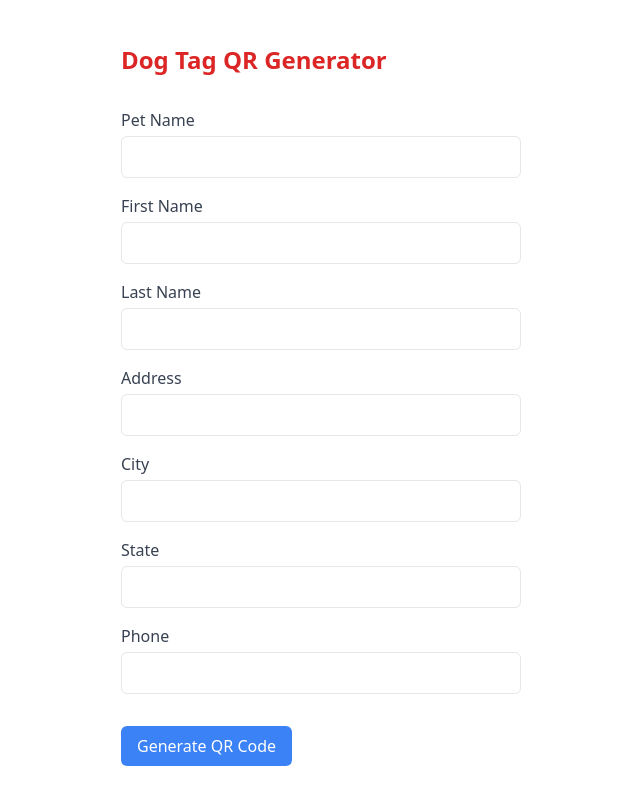
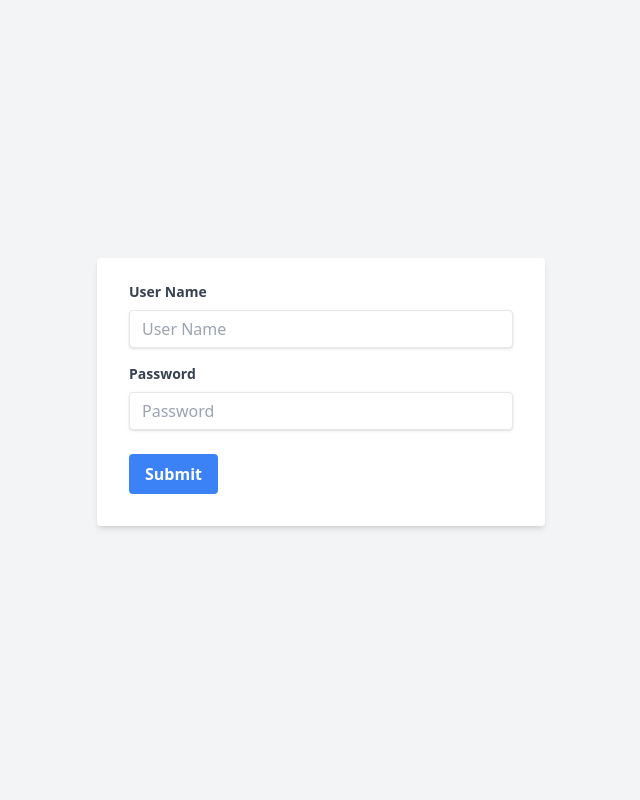
Before and after one commit to ericbowser/LaserTags, a React app: page / in a window 1280 px wide. Shown: the whole page, without its empty margins (319-959 px from the left). Built offline with nearby package versions, Linux system fonts and the light colour scheme.

Commit message:
getting there

```diff
--- a/package.json
+++ b/package.json
@@ -20,7 +20,8 @@
     "react-dom": "^18.3.1",
     "react-qr-code": "^2.0.15",
     "react-router": "^6.25.1",
-    "react-router-dom": "^6.25.1"
+    "react-router-dom": "^6.25.1",
+    "react-spinners": "^0.14.1"
   },
   "devDependencies": {
     "@babel/core": "^7.24.9",
--- a/src/App.js
+++ b/src/App.js
@@ -1,24 +1,26 @@
 import React, {useEffect, useState} from 'react';
 import QrcodeData from './components/Qrcode';
 import {isEmpty} from "lodash";
+import { useParams } from 'react-router-dom';
+import {saveTagInformation} from './api/tagApi';
 import './output.css';
 
 const App = () => {
     const [allFieldsSet, setAllFieldsSet] = useState(false);
+    const [saved, setSaved] = useState(false);
+    const {userid} = useParams();
     const [formData, setFormData] = useState({
-        username: 'ericbo',
-        password: 'Test123',
+        userid: userid || '',
+        petname: '',
         firstname: '',
         lastname: '',
-        petname: '',
         phone: '',
         address: '',
-        city: '',
-        state: ''
     });
+    console.log(formData);
 
     useEffect(() => {
-    }, [formData, allFieldsSet]);
+    }, [formData, allFieldsSet, saved]);
 
     const handleChange = (e) => {
         setFormData({
@@ -29,14 +31,18 @@ const App = () => {
 
     const handleSubmit = (e) => {
         e.preventDefault();
-        if (!isEmpty(formData.firstname)
-            && !isEmpty(formData.lastname)
+        if (!isEmpty(formData.userid)
+            && !isEmpty(formData.firstname)
             && !isEmpty(formData.petname)
-            && !isEmpty(formData.phone)
-            && !isEmpty(formData.city)
-            && !isEmpty(formData.state)
-            && !isEmpty(formData.address)) {
-            setAllFieldsSet(true);
+            && (!isEmpty(formData.phone) && !isEmpty(formData.address))
+        ) {
+            saveTagInformation(formData)
+                .then(res => {
+                    console.log(res);
+                    setSaved(true);
+                }).catch(err => console.error(err));
+        } else {
+            setAllFieldsSet(false);
         }
     };
 
@@ -45,17 +51,18 @@ const App = () => {
             <div className="p-6 max-w-md w-full bg-white rounded-md shadow-lime-500">
                 <h1 className="text-2xl text-red-600 font-bold mb-8">Dog Tag QR Generator</h1>
                 <form onSubmit={handleSubmit}>
-                    <div className="mb-4">
+                    <div>
                         <label className="block text-gray-700">Pet Name</label>
                         <input
                             type="text"
                             name="petname"
+                            required={true}
                             value={formData.petname}
                             onChange={handleChange}
                             className="mt-1 p-2 w-full border rounded-md"
                         />
                     </div>
-                    <div className="mb-4">
+                    <div>
                         <label className="block text-gray-700">First Name</label>
                         <input
                             required={true}
@@ -66,10 +73,9 @@ const App = () => {
                             className="mt-1 p-2 w-full border rounded-md"
                         />
                     </div>
-                    <div className="mb-4">
+                    <div>
                         <label className="block text-gray-700">Last Name</label>
                         <input
-                            required={true}
                             type="text"
                             name="lastname"
                             value={formData.lastname}
@@ -77,7 +83,7 @@ const App = () => {
                             className="mt-1 p-2 w-full border rounded-md"
                         />
                     </div>
-                    <div className="mb-4">
+                    <div>
                         <label className="block text-gray-700">Address</label>
                         <input
                             type="text"
@@ -87,31 +93,12 @@ const App = () => {
                             className="mt-1 p-2 w-full border rounded-md"
                         />
                     </div>
-                    <div className="mb-4">
-                        <label className="block text-gray-700">City</label>
-                        <input
-                            type="text"
-                            name="city"
-                            value={formData.city}
-                            onChange={handleChange}
-                            className="mt-1 p-2 w-full border rounded-md"
-                        />
-                    </div>
-                    <div className="mb-4">
-                        <label className="block text-gray-700">State</label>
-                        <input
-                            type="text"
-                            name="state"
-                            value={formData.state}
-                            onChange={handleChange}
-                            className="mt-1 p-2 w-full border rounded-md"
-                        />
-                    </div>
-                    <div className="mb-4">
+                    <div>
                         <label className="block text-gray-700">Phone</label>
                         <input
                             type="text"
                             name="phone"
+                            required={true}
                             value={formData.phone}
                             onChange={handleChange}
                             className="mt-1 p-2 w-full border rounded-md"
@@ -125,8 +112,8 @@ const App = () => {
                     </button>
                 </form>
             </div>
-            {allFieldsSet &&
-                <QrcodeData formData={formData}/>
+            {saved &&
+                <QrcodeData userid={userid}/>
             }
         </div>
     );
--- a/src/components/Login.js
+++ b/src/components/Login.js
@@ -1,17 +1,36 @@
 import React, {useEffect, useState} from 'react';
+import { useNavigate } from 'react-router-dom';
+import {login} from '../api/tagApi';
+/*
+import { ClipLoader } from 'react-spinners';
+*/
 
 function Login() {
-    const [username, setUsername] = useState('');
-    const [password, setPassword] = useState('');
+    const [username, setUsername] = useState(null);
+    const [password, setPassword] = useState(null);
+    const [userId, setUserId] = useState(null);
+/*
+    const [spinner, setSpinner] = useState(false);
+*/
+
+    const navigate = useNavigate();
 
     useEffect(() => {
-    }, [username, password]);
+    }, [username, password, userId]);
 
     const handleSubmit = (e) => {
         e.preventDefault();
-        // Handle the login logic here
-        console.log('Username:', username);
-        console.log('Password:', password);
+        const body = {
+            username,
+            password
+        }
+        return login(body)
+            .then(res => {
+                console.log('response: ', res);
+                setUserId(res.userid);
+                navigate(`/contact/${res.userid}`);
+                return res;
+            })
     };
 
     return (
@@ -53,6 +72,9 @@ function Login() {
                         </button>
                     </div>
                 </form>
+                {userId && (
+                    <span className={'text-2xl text-green-400 bolder'}>User Id: {userId}</span>
+                )}
             </div>
         </div>
     );
--- a/src/index.js
+++ b/src/index.js
@@ -6,26 +6,19 @@ import {
     createBrowserRouter,
     RouterProvider,
 } from "react-router-dom";
-import Profile from "./components/Profile";
 import Login from "./components/Login";
 
 const router = createBrowserRouter([
     {
         path: '/',
         element: (
-            <App/>
-        )
-    },
-    {
-        path: '/login',
-        element: (
             <Login/>
         )
     },
     {
-        path: `/:userid`,
+        path: '/contact/:userid',
         element: (
-            <Profile customerId={1}/>
+            <App />
         )
     }
 ])
--- a/src/output.css
+++ b/src/output.css
@@ -640,8 +640,16 @@ video {
   position: relative;
 }
 
+.mb-2 {
+  margin-bottom: 0.5rem;
+}
+
 .mb-4 {
   margin-bottom: 1rem;
+}
+
+.mb-6 {
+  margin-bottom: 1.5rem;
 }
 
 .mb-8 {
@@ -658,14 +666,6 @@ video {
 
 .mt-8 {
   margin-top: 2rem;
-}
-
-.mb-2 {
-  margin-bottom: 0.5rem;
-}
-
-.mb-6 {
-  margin-bottom: 1.5rem;
 }
 
 .block {
@@ -696,6 +696,14 @@ video {
   display: none;
 }
 
+.h-full {
+  height: 100%;
+}
+
+.h-screen {
+  height: 100vh;
+}
+
 .min-h-screen {
   min-height: 100vh;
 }
@@ -704,12 +712,12 @@ video {
   width: 100%;
 }
 
+.w-screen {
+  width: 100vw;
+}
+
 .max-w-md {
   max-width: 28rem;
-}
-
-.max-w-lg {
-  max-width: 32rem;
 }
 
 .shrink {
@@ -734,12 +742,20 @@ video {
           appearance: none;
 }
 
+.flex-row {
+  flex-direction: row;
+}
+
 .flex-col {
   flex-direction: column;
 }
 
 .items-center {
   align-items: center;
+}
+
+.justify-normal {
+  justify-content: normal;
 }
 
 .justify-center {
@@ -764,12 +780,13 @@ video {
   border-radius: 0.375rem;
 }
 
-.rounded-lg {
-  border-radius: 0.5rem;
+.border {
+  border-width: 1px;
 }
 
-.border {
-  border-width: 1px;
+.bg-black {
+  --tw-bg-opacity: 1;
+  background-color: rgb(0 0 0 / var(--tw-bg-opacity));
 }
 
 .bg-blue-500 {
@@ -791,12 +808,17 @@ video {
   padding: 0.5rem;
 }
 
+.p-44 {
+  padding: 11rem;
+}
+
 .p-6 {
   padding: 1.5rem;
 }
 
-.p-80 {
-  padding: 20rem;
+.px-3 {
+  padding-left: 0.75rem;
+  padding-right: 0.75rem;
 }
 
 .px-4 {
@@ -804,19 +826,18 @@ video {
   padding-right: 1rem;
 }
 
+.px-8 {
+  padding-left: 2rem;
+  padding-right: 2rem;
+}
+
 .py-2 {
   padding-top: 0.5rem;
   padding-bottom: 0.5rem;
 }
 
-.px-3 {
-  padding-left: 0.75rem;
-  padding-right: 0.75rem;
-}
-
-.px-8 {
-  padding-left: 2rem;
-  padding-right: 2rem;
+.pb-8 {
+  padding-bottom: 2rem;
 }
 
 .pt-44 {
@@ -827,10 +848,6 @@ video {
   padding-top: 1.25rem;
 }
 
-.pb-8 {
-  padding-bottom: 2rem;
-}
-
 .pt-6 {
   padding-top: 1.5rem;
 }
@@ -839,9 +856,18 @@ video {
   text-align: center;
 }
 
+.font-sans {
+  font-family: ui-sans-serif, system-ui, sans-serif, "Apple Color Emoji", "Segoe UI Emoji", "Segoe UI Symbol", "Noto Color Emoji";
+}
+
 .text-2xl {
   font-size: 1.5rem;
   line-height: 2rem;
+}
+
+.text-3xl {
+  font-size: 1.875rem;
+  line-height: 2.25rem;
 }
 
 .text-sm {
@@ -865,6 +891,10 @@ video {
   text-transform: capitalize;
 }
 
+.italic {
+  font-style: italic;
+}
+
 .ordinal {
   --tw-ordinal: ordinal;
   font-variant-numeric: var(--tw-ordinal) var(--tw-slashed-zero) var(--tw-numeric-figure) var(--tw-numeric-spacing) var(--tw-numeric-fraction);
@@ -874,9 +904,29 @@ video {
   line-height: 1.25;
 }
 
+.text-blue-400 {
+  --tw-text-opacity: 1;
+  color: rgb(96 165 250 / var(--tw-text-opacity));
+}
+
+.text-blue-800 {
+  --tw-text-opacity: 1;
+  color: rgb(30 64 175 / var(--tw-text-opacity));
+}
+
 .text-gray-700 {
   --tw-text-opacity: 1;
   color: rgb(55 65 81 / var(--tw-text-opacity));
+}
+
+.text-green-400 {
+  --tw-text-opacity: 1;
+  color: rgb(74 222 128 / var(--tw-text-opacity));
+}
+
+.text-orange-400 {
+  --tw-text-opacity: 1;
+  color: rgb(251 146 60 / var(--tw-text-opacity));
 }
 
 .text-red-400 {
@@ -894,25 +944,24 @@ video {
   color: rgb(255 255 255 / var(--tw-text-opacity));
 }
 
+.text-purple-500 {
+  --tw-text-opacity: 1;
+  color: rgb(168 85 247 / var(--tw-text-opacity));
+}
+
 .underline {
   text-decoration-line: underline;
+}
+
+.shadow {
+  --tw-shadow: 0 1px 3px 0 rgb(0 0 0 / 0.1), 0 1px 2px -1px rgb(0 0 0 / 0.1);
+  --tw-shadow-colored: 0 1px 3px 0 var(--tw-shadow-color), 0 1px 2px -1px var(--tw-shadow-color);
+  box-shadow: var(--tw-ring-offset-shadow, 0 0 #0000), var(--tw-ring-shadow, 0 0 #0000), var(--tw-shadow);
 }
 
 .shadow-md {
   --tw-shadow: 0 4px 6px -1px rgb(0 0 0 / 0.1), 0 2px 4px -2px rgb(0 0 0 / 0.1);
   --tw-shadow-colored: 0 4px 6px -1px var(--tw-shadow-color), 0 2px 4px -2px var(--tw-shadow-color);
-  box-shadow: var(--tw-ring-offset-shadow, 0 0 #0000), var(--tw-ring-shadow, 0 0 #0000), var(--tw-shadow);
-}
-
-.shadow-lg {
-  --tw-shadow: 0 10px 15px -3px rgb(0 0 0 / 0.1), 0 4px 6px -4px rgb(0 0 0 / 0.1);
-  --tw-shadow-colored: 0 10px 15px -3px var(--tw-shadow-color), 0 4px 6px -4px var(--tw-shadow-color);
-  box-shadow: var(--tw-ring-offset-shadow, 0 0 #0000), var(--tw-ring-shadow, 0 0 #0000), var(--tw-shadow);
-}
-
-.shadow {
-  --tw-shadow: 0 1px 3px 0 rgb(0 0 0 / 0.1), 0 1px 2px -1px rgb(0 0 0 / 0.1);
-  --tw-shadow-colored: 0 1px 3px 0 var(--tw-shadow-color), 0 1px 2px -1px var(--tw-shadow-color);
   box-shadow: var(--tw-ring-offset-shadow, 0 0 #0000), var(--tw-ring-shadow, 0 0 #0000), var(--tw-shadow);
 }
 
```
Also changed, not shown: src/api/tagApi.js (+12 -3 lines), src/components/Profile.js (deleted, +0 -11 lines), src/components/Qrcode.js (+5 -25 lines), 1 other file (tests, documents, lock files or other folders).
